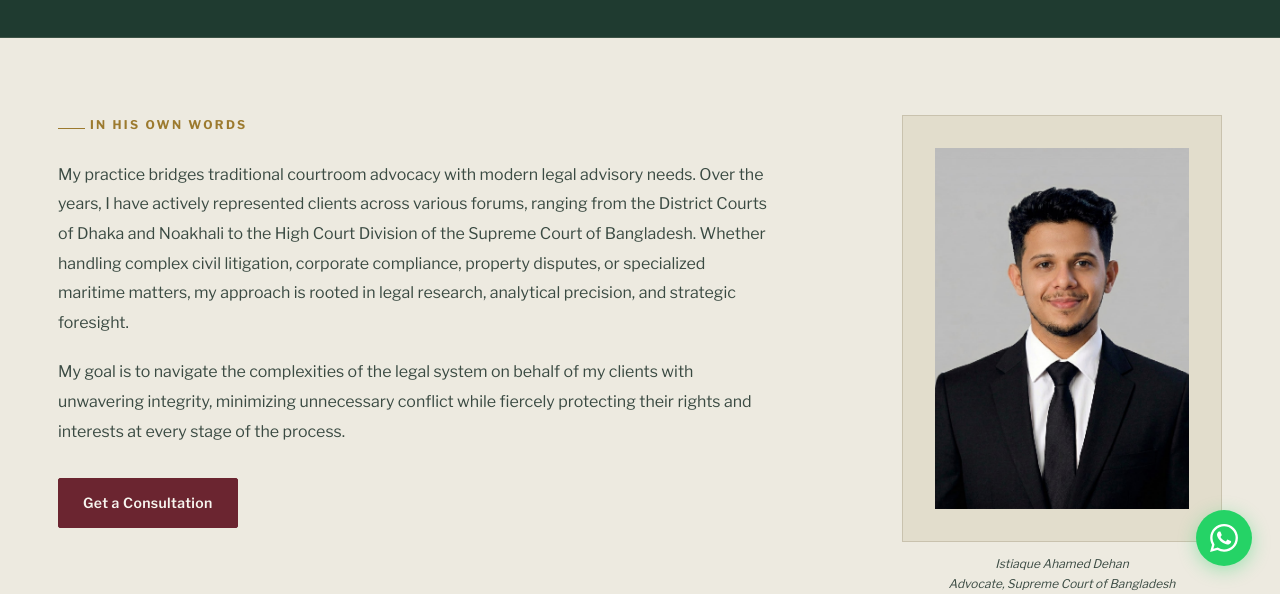
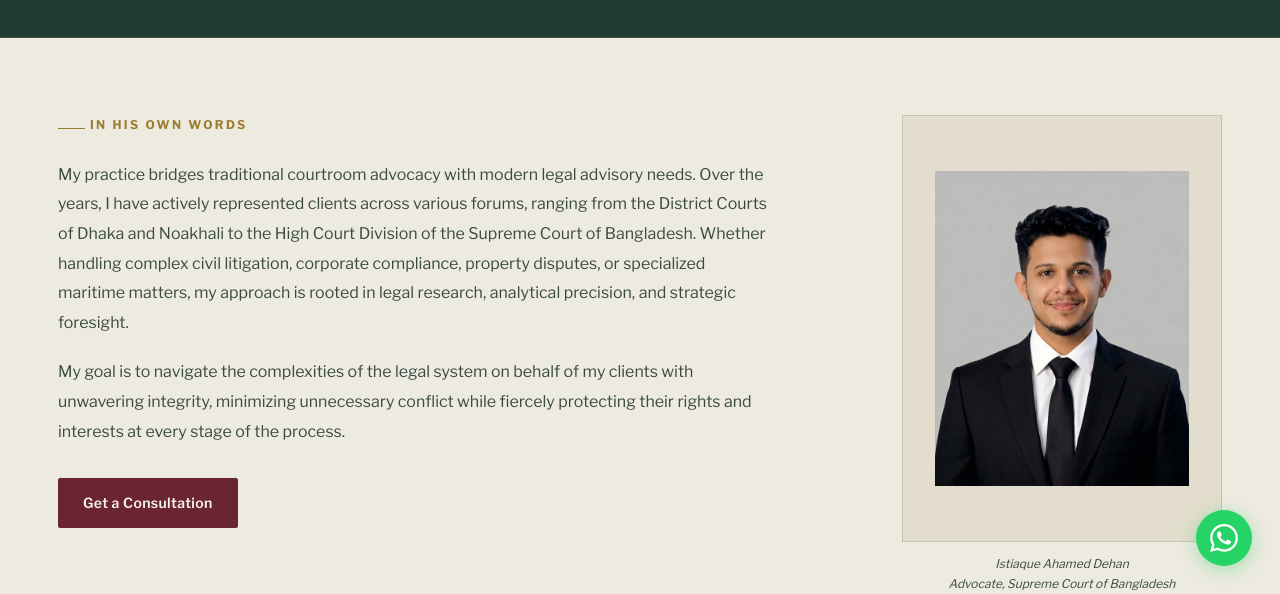
Before and after one commit to lawcarebd/law-care-bd, an Eleventy site: page src/about.html in a window 1280 px wide. Shown: the part 206-800 px from the top of the page. Built offline with nearby package versions, Linux system fonts and the light colour scheme; Eleventy itself is replaced by a stand-in of ours; files that its build step writes are made by us from their sources.

Commit message:
fix(mobile): remove inline img style, fix photo-frame with border on mobile, tighten nav logo text

```diff
--- a/src/about.html
+++ b/src/about.html
@@ -61,8 +61,7 @@ canonical: "/about.html"
         <div class="photo-frame">
           <img src="assets/Face Image 1.jpeg"
                alt="Istiaque Ahamed Dehan, Advocate, Supreme Court of Bangladesh"
-               width="320" height="400"
-               style="width:100%; height:100%; object-fit:cover; display:block;" />
+               width="320" height="400" />
         </div>
         <p class="photo-caption">
           <span data-lang="bn">ইশতিয়াক আহমেদ দিহান<br/>অ্যাডভোকেট, বাংলাদেশ সুপ্রিম কোর্ট</span>
--- a/src/style.css
+++ b/src/style.css
@@ -896,8 +896,8 @@ html:not([lang="en"]) .page-header h1 {
 
 .photo-frame img {
   width: 100%;
-  height: 100%;
-  object-fit: cover;
+  height: auto;
+  object-fit: contain;
   display: block;
 }
 
@@ -1447,6 +1447,8 @@ html:not([lang="en"]) .footer-brand-name {
   /* Nav */
   :root { --nav-h: 56px; }
   .nav-logo-seal { width: 30px; height: 30px; }
+  .nav-logo-name-en { font-size: var(--fs-xs); }
+  .nav-logo-name-bn { font-size: 0.65rem; }
   .nav-inner { justify-content: space-between; }
   .nav-links { display: none; }
   .nav-inner > .lang-toggle { display: none !important; }
@@ -1482,7 +1484,7 @@ html:not([lang="en"]) .footer-brand-name {
   .about-bio-inner { grid-template-columns: 1fr; gap: 2.5rem; }
   .about-photo-col { position: static; }
   .photo-frame { aspect-ratio: unset; height: auto; padding: 1.25rem; }
-  .photo-frame img { height: auto; object-fit: contain; object-position: top; }
+  .photo-frame img { width: 100%; height: auto; object-fit: contain; display: block; }
   .ledger-row { grid-template-columns: 1fr; }
   .ledger-key { border-right: none; border-bottom: 1px solid var(--hairline); }
 
```
